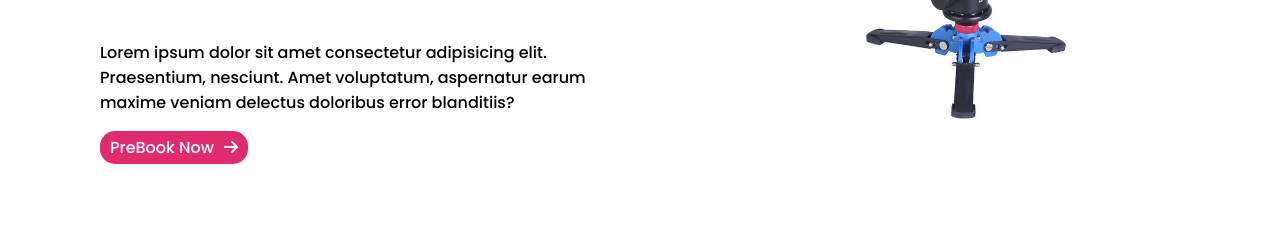
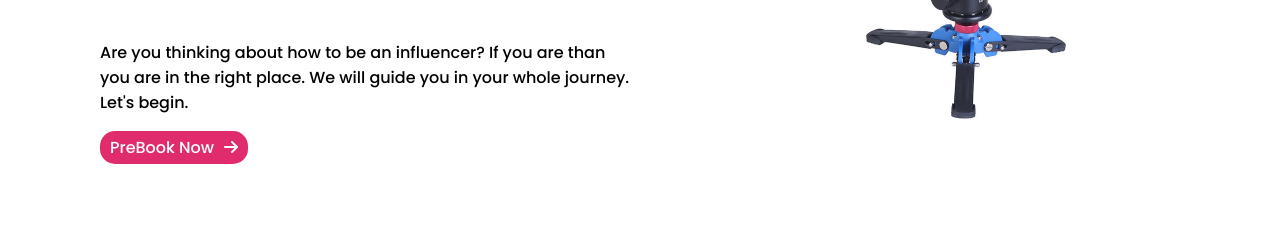
Before and after one commit to MdZillurRahman/influencer, a plain HTML site: page index.html in a window 1280 px wide. Shown: the part 225-464 px from the top of the page. Drawn offline with Linux system fonts and the light colour scheme.

Commit message:
last commit

```diff
--- a/index.html
+++ b/index.html
@@ -16,7 +16,9 @@
         <section class="container">
             <div class="starting-text">
                 <h1>Start your Journey as Influencer</h1>
-                <p>Lorem ipsum dolor sit amet consectetur adipisicing elit. Praesentium, nesciunt. Amet voluptatum, aspernatur earum maxime veniam delectus doloribus error blanditiis?</p>
+                <p>Are you thinking about how to be an influencer?
+                    If you are than you are in the right place. We will guide you in your whole journey. Let's begin.
+                </p>
                 <a href="">PreBook Now<i class="fas fa-arrow-right"></i></a>
             </div>
             <div class="starting-image">
--- a/style.css
+++ b/style.css
@@ -145,6 +145,9 @@ hr{
     .collections{
         grid-template-columns: repeat(1, 1fr);
     }
+    .final-text{
+        margin-left: 30px;
+    }
     .final-text h1{
         font-size: 20px;
     }
```
